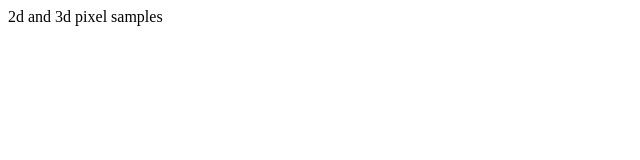
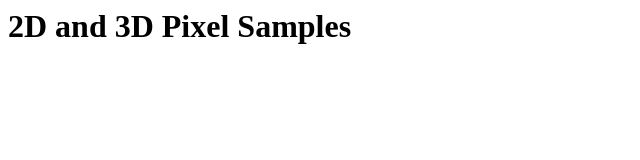
Before and after one commit to martinlindelof/site-pixel-samples, a plain HTML site: page index.html in a window 1280 px wide. Shown: the whole page, without its empty margins (0-640 px from the left). Drawn offline with Linux system fonts and the light colour scheme.

Commit message:
creating a index file for my pixel samples
initial test of github pages

```diff
--- a/index.html
+++ b/index.html
@@ -1 +1 @@
-<p>2d and 3d pixel samples</p>
+<h1>2D and 3D Pixel Samples</h1>
```
